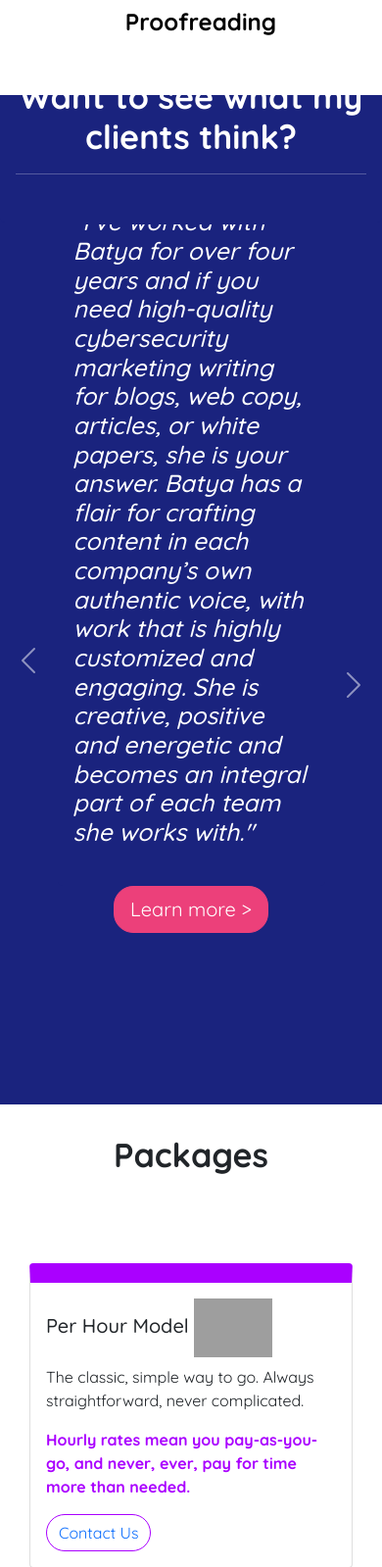
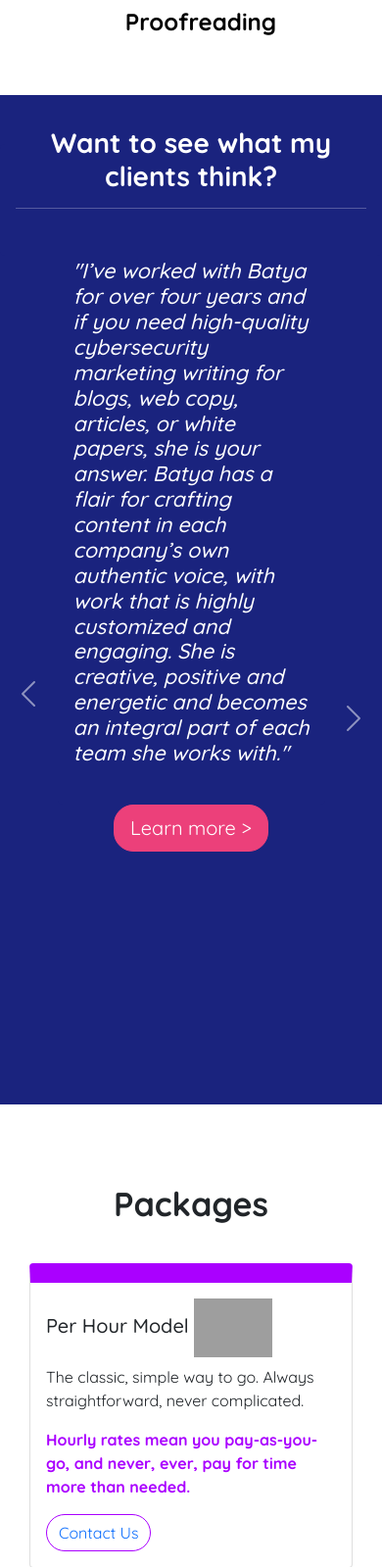
Before and after one commit to ssyelenik/SteinherzMedia, a Flask app: page / in a window 390 px wide; the page is wider, and only the part inside the window is pictured. Shown: the part 3894-5493 px from the top of that part at 98% size. Run offline with Flask 2, Linux system fonts and the light colour scheme; some libraries are stand-ins or nearby versions; grey boxes are pictures that could not be loaded.

Commit message:
adjustments

```diff
--- a/app/templates/index.html
+++ b/app/templates/index.html
@@ -100,8 +100,12 @@ visibility:hidden;}}
  @media (max-width: 1200px) {
         .help-you{
         height:350px!important;
+        padding-top:80px;
         }}
-
+  @media (max-width: 1200px) {
+        #contact{
+        padding-top:80px!important;
+        }}
         /* The flip card container - set the width and height to whatever you want. We have added the border property to demonstrate that the flip itself goes out of the box on hover (remove perspective if you don't want the 3D effect */
 .flip-card {
   background-color: transparent;
@@ -168,6 +172,7 @@ visibility:hidden;}}
          @media (max-width: 1200px) {
         .testimonials{
         margin:auto;
+        padding-top:50px;
         }
         }
         .testimonial-area{
@@ -176,6 +181,7 @@ visibility:hidden;}}
         @media (max-width: 1200px) {
         .testimonial-area{
         height:1030px;
+        padding-top:50px;
         }}
         .purple-button:hover{
         background-color:#AA00FF;
@@ -186,6 +192,9 @@ visibility:hidden;}}
         margin-bottom:30px;
         }
         }
+        @media (max-width: 1200px) {
+        .packages-title{
+        padding-top:50px;}}
 .contact {
         width:55%;
         border:solid 1px lightgrey;
@@ -225,11 +234,11 @@ visibility:hidden;}}
 
     </style>
 </head>
-    <script type="text/javascript">
+<!--    <script type="text/javascript">
         function zoom() {
             document.body.style.zoom = "90%"
         }
-    </script>
+    </script>-->
 <body onload="" style="zoom:1;font-family: 'Quicksand', sans-serif;">
 <!-- Navbar -->
 <nav class="navbar fixed-top navbar-expand-lg navbar-light scrolling-navbar" >
@@ -387,7 +396,7 @@ Delights investors. <br>
 
 <div class="container"><div class="container"><div class="container"><div class="container" id="helpyou">
 <div class="jumbotron text-center help-you" style="background-color:white;height:230px;">
-  <h1 class="display-4" style="font-weight:900;">How can I help you?</h1>
+  <h1 class="display-4 helpyou" style="font-weight:900;">How can I help you?</h1>
 <hr class="my-4">
   <p class="lead">If any of these challenges keep you up at night (or just stuck at the office ‘til midnight), you need<br>
        <span style="font-weight:900;"><i><span style="font-size:3rem;margin-left:-10px;"><sub> S</sub></span>teinherz <span style="font-size:3rem;"><sub>M</sub></span>edia</i></span>.</p>
@@ -516,17 +525,17 @@ Delights investors. <br>
 <div style="height:100px;"></div>
 <div id="testimonials"></div>
 <div class="testimonial-area" >
-<div class="jumbotron text-center" style="background-color:#1A237E;height:130px;color:white;" >
-  <h1 class="display-4" style="font-weight:900;margin-top:-50px;">Want to see what my clients think?
+<div class="jumbotron text-center" style="background-color:#1A237E;color:white;" >
+  <h1  style="font-weight:900;margin-top:-50px;">Want to see what my clients think?
 </h1>
-    <hr style="color;white;">
+    <hr style="color:white;">
     </div>
 <div id="carouselExampleControls" class="carousel slide" data-ride="carousel" style="margin-top:-30px;">
   <div class="carousel-inner">
     <div class="carousel-item active" style="margin-top:-50px;">
       <div class="d-block w-100">
-          <div class="jumbotron testimonials"><h2><i>"I’ve worked with Batya for over four years and if you need high-quality cybersecurity marketing writing for blogs, web copy, articles, or white papers, she is your answer. Batya has a flair for crafting content in each company’s own authentic voice, with work that is highly customized and engaging. She is creative, positive and energetic and becomes an integral part of each team she works with."</i>
-              </h2>
+          <div class="jumbotron testimonials"><h4><i>"I’ve worked with Batya for over four years and if you need high-quality cybersecurity marketing writing for blogs, web copy, articles, or white papers, she is your answer. Batya has a flair for crafting content in each company’s own authentic voice, with work that is highly customized and engaging. She is creative, positive and energetic and becomes an integral part of each team she works with."</i>
+              </h4>
           </div>
       </div>
                 <div style="text-align:center;margin-top:0px;">
@@ -535,9 +544,9 @@ Delights investors. <br>
     </div>
     <div class="carousel-item" style="margin-top:-50px;">
       <div class="d-block w-100">
-          <div class="jumbotron testimonials"><h2><i>"Finding a tech/cyber security blogger who possesses both specialized knowledge and excellent writing skills is like finding a needle in a haystack. In my experience as a marketing content manager, Batya is the sharpest needle I've found. Moreover, she is energetic, responsive, and an engaging storyteller. I hope to continue working with her for many years to come! </i>
-              </h2><br>
-              <h2 style="text-align:right;"><strong><i>- Ronit Goldstand, Ericom</i></strong></h2>
+          <div class="jumbotron testimonials"><h4><i>"Finding a tech/cyber security blogger who possesses both specialized knowledge and excellent writing skills is like finding a needle in a haystack. In my experience as a marketing content manager, Batya is the sharpest needle I've found. Moreover, she is energetic, responsive, and an engaging storyteller. I hope to continue working with her for many years to come! </i>
+              </h4><br>
+              <h4 style="text-align:right;"><strong><i>- Ronit Goldstand, Ericom</i></strong></h4>
           </div>
       </div>
                 <div style="text-align:center;margin-top:-30px;">
@@ -546,9 +555,9 @@ Delights investors. <br>
     </div>
     <div class="carousel-item" style="margin-top:-50px;">
        <div class="d-block w-100">
-          <div class="jumbotron testimonials"><h2><i>"Working with Batya continues to be a great experience - not only is she a talented content writer, but also a Mensch! She is very dedicated, tirelessly works on every bit of the content until it meets the highest standards, and always does it with a big smile."</i>
-              </h2><br>
-             <h2 style="text-align:right;"><strong><i> - Tamar Asseraf, COO, Atreo Branding</i></strong></h2>
+          <div class="jumbotron testimonials"><h4><i>"Working with Batya continues to be a great experience - not only is she a talented content writer, but also a Mensch! She is very dedicated, tirelessly works on every bit of the content until it meets the highest standards, and always does it with a big smile."</i>
+              </h4><br>
+             <h4 style="text-align:right;"><strong><i> - Tamar Asseraf, COO, Atreo Branding</i></strong></h4>
           </div>
       </div>
         <div style="text-align:center;">
@@ -572,7 +581,7 @@ Delights investors. <br>
 
 
 <div class="jumbotron text-center" style="height:130px;background-color:white;" id="packages" >
-  <h1 class="display-4" style="font-weight:900;background-color:white;">Packages</h1>
+  <h1 class="display-4 packages-title" style="font-weight:900;background-color:white;">Packages</h1>
     </div>
 <div style="display:flex;flex-wrap:wrap;justify-content:center;">
   <div class="card pckg" style="border-top:solid 20px #AA00FF;margin-left:30px;margin-right:30px;width:25%;">
```
